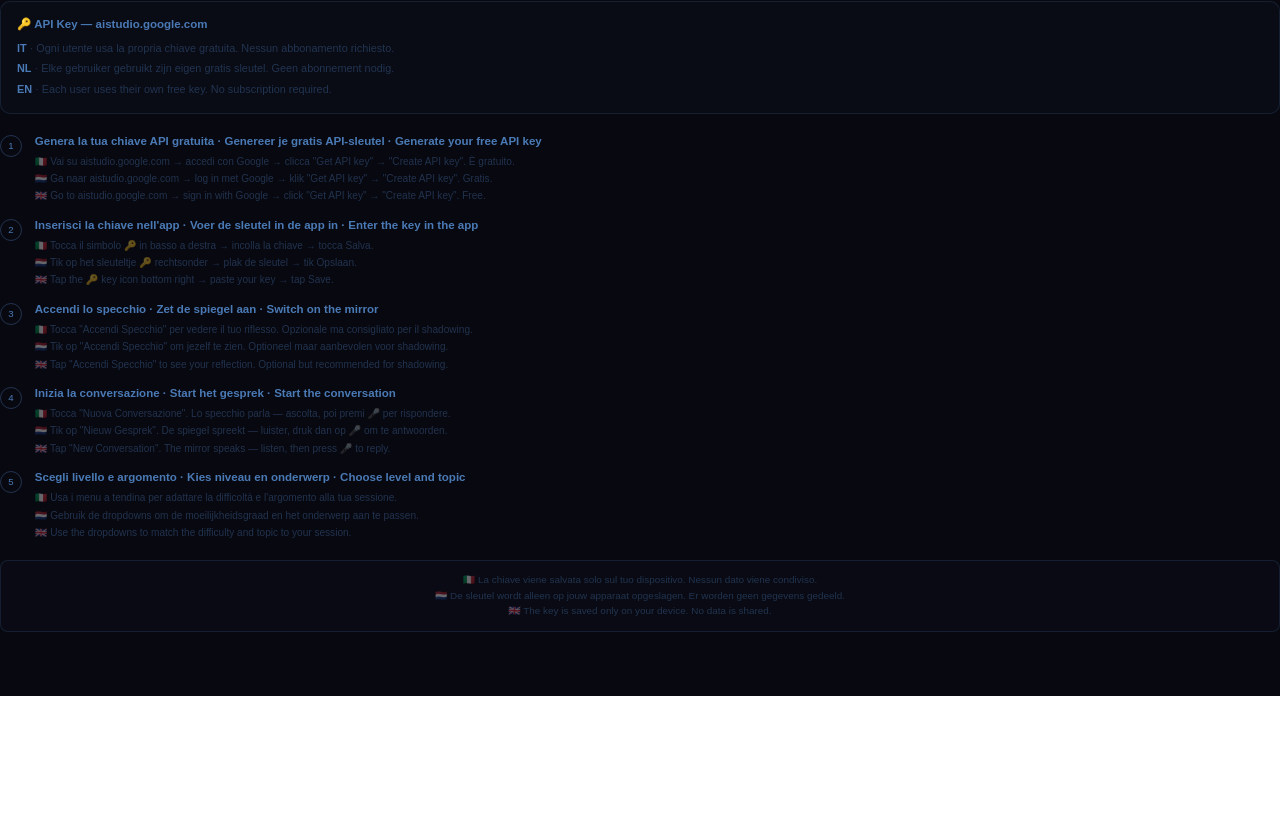
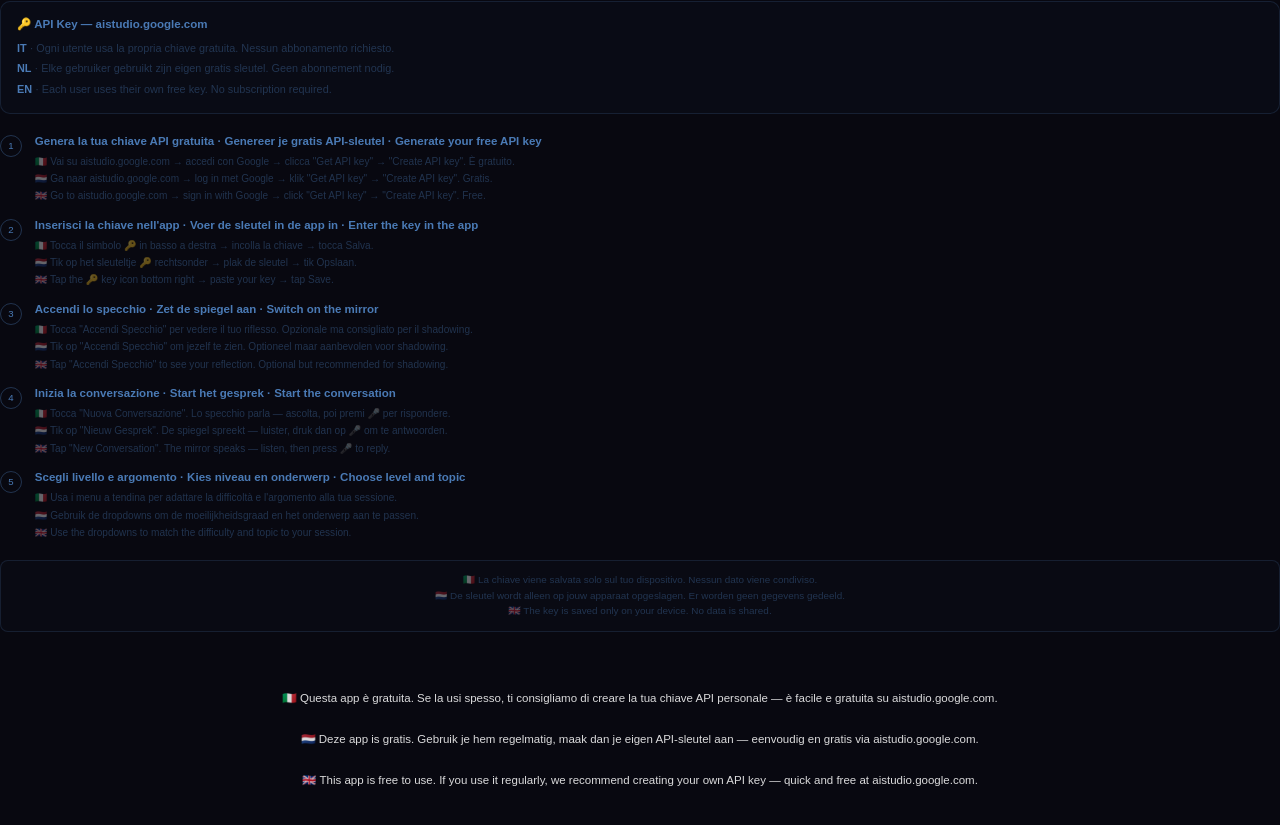
Before and after one commit to Jan-den-Hollander/magic-mirror-, a React (Vite) app: page / in a window 1280 px wide. Shown: the part 1151-1976 px from the top of the page. Before the commit the page ends 1847 px from the top, so only its background shows below. Built offline with nearby package versions, Linux system fonts and the light colour scheme; no server answers.

Commit message:
Add multilingual API key recommendation message
Added multilingual message about API key recommendation.

```diff
--- a/src/App.tsx
+++ b/src/App.tsx
@@ -423,6 +423,18 @@ export default function App() {
         )}
       </AnimatePresence>
       <GuidaSection accentColor="#4a7ab5" />
+      <div style={{
+  textAlign: 'center',
+  padding: '1.5rem 1rem 2rem',
+  fontSize: '0.72rem',
+  lineHeight: 1.8,
+  color: 'white',
+  opacity: 0.85,
+}}>
+  🇮🇹 Questa app è gratuita. Se la usi spesso, ti consigliamo di creare la tua chiave API personale — è facile e gratuita su aistudio.google.com.<br /><br />
+  🇳🇱 Deze app is gratis. Gebruik je hem regelmatig, maak dan je eigen API-sleutel aan — eenvoudig en gratis via aistudio.google.com.<br /><br />
+  🇬🇧 This app is free to use. If you use it regularly, we recommend creating your own API key — quick and free at aistudio.google.com.
+</div>
     </div>
   );
 }
```
